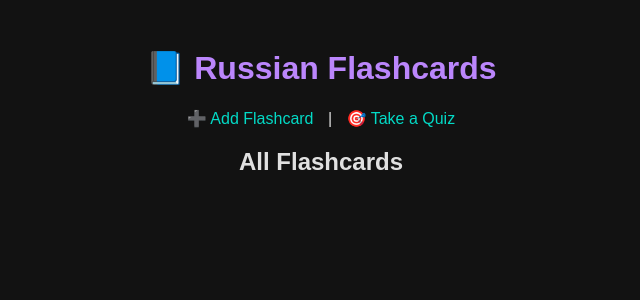
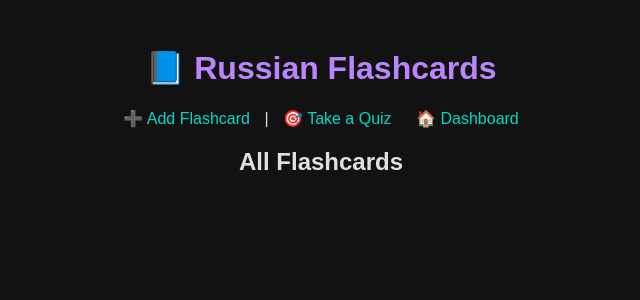
Before and after one commit to Ak23b/Russian-language-learning-app, a Flask app: page /index in a window 1280 px wide. Shown: the top 300 px of the page, without its empty margins (319-959 px from the left). Run offline with Flask 3, Linux system fonts and the light colour scheme; the visitor is signed in with stand-in values (Sample User, id 1); data that the repository does not hold is empty.

Commit message:
Dashboard route added

```diff
--- a/templates/index.html
+++ b/templates/index.html
@@ -10,6 +10,8 @@
 
     <a href="{{ url_for('add') }}">➕ Add Flashcard</a> |
     <a href="{{ url_for('quiz') }}">🎯 Take a Quiz</a>
+    <a href="{{ url_for('dashboard') }}">🏠 Dashboard</a>
+
 
     <h2>All Flashcards</h2>
     <ul>
```
